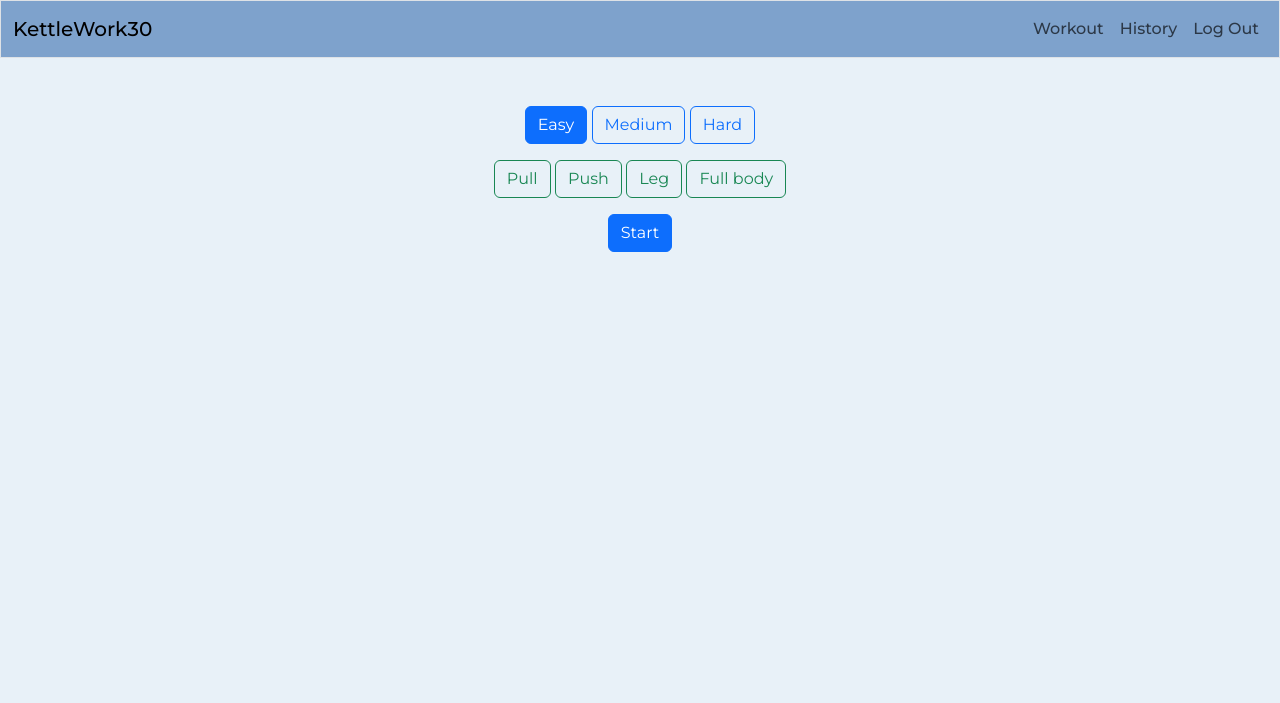
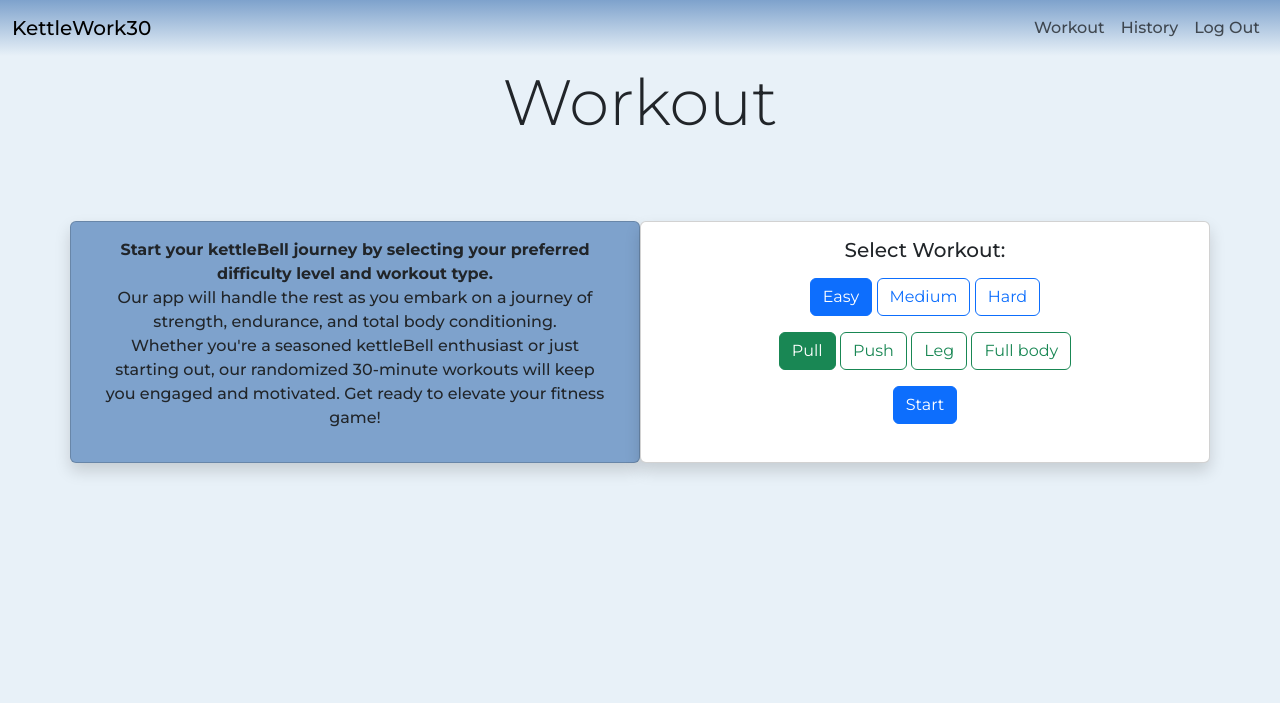
Before and after one commit to SReddy-96/KettleWork30, a Flask app: page /workout in a window 1280 px wide. Shown: the top 703 px of the page. Run offline with Flask 3, Linux system fonts and the light colour scheme; a user stored in the database is signed in; some libraries are stand-ins or nearby versions.

Commit message:
finish style on index.html, navbar, workout.html. adding 'required' onto input forms. All html pages have been tested

```diff
--- a/static/styles.css
+++ b/static/styles.css
@@ -15,7 +15,9 @@
 
 
 .bg-navbar {
-    background-color: #7ea2cc;
+    background-image: linear-gradient(to bottom, #7ea2cc, #e8f1f8);
+    border: 0 !important;
+    box-shadow: none;
 }
 
 footer {
--- a/templates/history.html
+++ b/templates/history.html
@@ -6,7 +6,7 @@ History
 
 {% block main %}
 <div class="container center-content my-5">
-    <h1>Workout History</h1>
+    <h1 class="display-3">Workout History</h1>
 </div>
 <div class="container">
     <table class="table">
@@ -18,7 +18,7 @@ History
             </tr>
         </thead>
         <tbody>
-            {% for history in histories%}
+            {% for history in histories %}
             <tr>
                 <td>{{ history.Timestamp}}</td>
                 <td>{{history.level}}</td>
--- a/templates/login.html
+++ b/templates/login.html
@@ -7,17 +7,17 @@ Log In
 {% block main %}
 <div class="container center-content">
     <div class="card shadow mt-5" style="width: 18rem;">
-        <img src="{{ url_for('static', filename='mockimage/login.jpg') }}" class="card-img-top"
+        <img src="../static/mockimage/login.jpg" class="card-img-top"
             alt="image of kettle bells">
         <div class="card-body">
             <h5 class="card-title">Log In</h5>
             <form action="/login" method="post">
                 <div class="mb-3">
                     <input autocomplete="off" autofocus class="form-control mx-auto w-auto" name="username"
-                        placeholder="Username" type="text">
+                        placeholder="Username" type="text" required>
                 </div>
                 <div class="mb-3">
-                    <input class="form-control mx-auto w-auto" name="password" placeholder="Password" type="password">
+                    <input class="form-control mx-auto w-auto" name="password" placeholder="Password" type="password" required>
                 </div>
                 <button class="btn btn-primary" type="submit">Log In</button>
             </form>
--- a/templates/workout.html
+++ b/templates/workout.html
@@ -5,34 +5,56 @@ Workout
 {% endblock %}
 
 {% block main %}
-<div class="container center-content mt-5">
+<div class="container mt-2 center-content">
+    <h1 class="display-3">Workout</h1>
+</div>
+
+<div class="container center-content mt-4">
+    <div class="row mt-5">
+        <div class="card shadow col-md-6" style="background-color:#7ea2cc;">
+            <div class="card-body" >
+                <p>
+                    <strong>Start your kettleBell journey by selecting your preferred difficulty level and workout type.</strong>
+                    <br>
+                    Our app will handle the rest as you embark on a journey of strength, endurance, and total body
+                    conditioning.<br>
+                    Whether you're a seasoned kettleBell enthusiast or just starting out, our randomized 30-minute
+                    workouts will
+                    keep you engaged and motivated. Get ready to elevate your fitness game!
+                </p>
+            </div>
+        </div>
+        <div class="card shadow col-md-6">
+            <div class="card-body">
+                <h5 class="card-title mb-3">Select Workout:</h5>
                 <form method="post" action="/workout">
-
                     <div class="mb-3">
-            <input type="radio" class="btn-check" name="level-outlined" id="easy" value="easy" autocomplete="off" checked>
+                        <input type="radio" class="btn-check" name="level-outlined" id="easy" value="easy" checked>
                         <label class="btn btn-outline-primary" for="easy">Easy</label>
 
-            <input type="radio" class="btn-check" name="level-outlined" id="medium" value="medium" autocomplete="off">
+                        <input type="radio" class="btn-check" name="level-outlined" id="medium" value="medium">
                         <label class="btn btn-outline-primary" for="medium">Medium</label>
 
-            <input type="radio" class="btn-check" name="level-outlined" id="hard" value="hard" autocomplete="off">
+                        <input type="radio" class="btn-check" name="level-outlined" id="hard" value="hard">
                         <label class="btn btn-outline-primary" for="hard">Hard</label>
                     </div>
 
                     <div class="mb-3">
-            <input type="radio" class="btn-check" name="exercise-outlined" id="pull" value="pull" autocomplete="off">
+                        <input type="radio" class="btn-check" name="exercise-outlined" id="pull" value="pull" checked>
                         <label class="btn btn-outline-success" for="pull">Pull</label>
-            <input type="radio" class="btn-check" name="exercise-outlined" id="push" value="push" autocomplete="off">
+                        <input type="radio" class="btn-check" name="exercise-outlined" id="push" value="push">
                         <label class="btn btn-outline-success" for="push">Push</label>
-            <input type="radio" class="btn-check" name="exercise-outlined" id="leg" value="leg" autocomplete="off">
+                        <input type="radio" class="btn-check" name="exercise-outlined" id="leg" value="leg">
                         <label class="btn btn-outline-success" for="leg">Leg</label>
-            <input type="radio" class="btn-check" name="exercise-outlined" id="fullbody" value="fullbody" autocomplete="off">
+                        <input type="radio" class="btn-check" name="exercise-outlined" id="fullbody" value="fullbody">
                         <label class="btn btn-outline-success" for="fullbody">Full body</label>
                     </div>
 
                     <button class="btn btn-primary" type="submit">Start</button>
                 </form>
+
             </div>
-
-
+        </div>
+    </div>
+</div>
 {% endblock %}
```
Also changed, not shown: templates/active.html (+5 -7 lines), templates/index.html (+11 -3 lines), templates/register.html (+4 -4 lines), workouts.db, 2 other files. Lines whose indentation alone changed are shown as unchanged.
